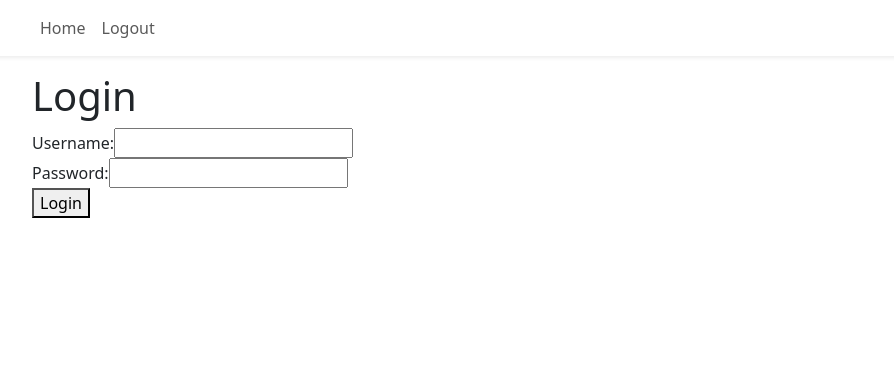
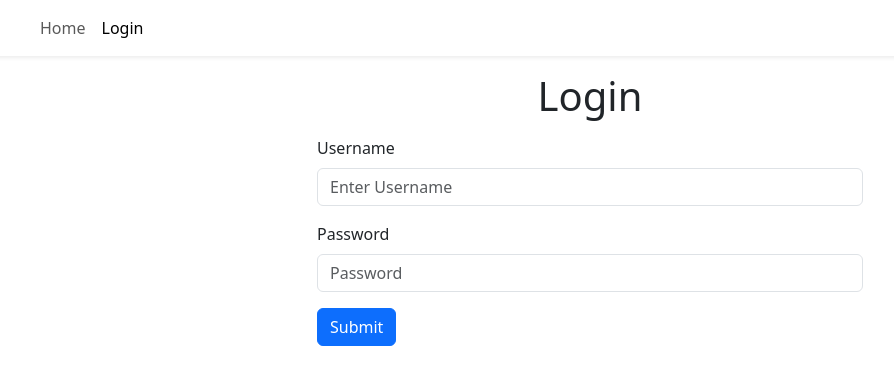
Before and after one commit to Excess-Food-Redistribution-Framework/EFRF, a React (Vite) app in the folder frontend-web/: page /login in a window 1280 px wide. Shown: the top 384 px of the page, without its empty margins (50-944 px from the left). Built offline with nearby package versions, Linux system fonts and the light colour scheme; no server answers.

Commit message:
Edit Login page and Auth provider

```diff
--- a/frontend-web/src/AuthProvider.tsx
+++ b/frontend-web/src/AuthProvider.tsx
@@ -11,7 +11,7 @@ import { isTokenExpired } from './utils/jwt';
 interface AuthContextProps {
   token: string | null;
   setToken: (token: string | null) => void;
-  isLogged: () => boolean;
+  isAuth: () => boolean;
 }
 
 const AuthContext = createContext<AuthContextProps>({} as AuthContextProps);
@@ -21,7 +21,7 @@ function AuthProvider({ children }: React.PropsWithChildren) {
     localStorage.getItem('token')
   );
 
-  const isLogged = () => {
+  const isAuth = () => {
     if (isTokenExpired(token)) {
       setToken(null);
     }
@@ -43,7 +43,7 @@ function AuthProvider({ children }: React.PropsWithChildren) {
     () => ({
       token,
       setToken,
-      isLogged,
+      isAuth,
     }),
     [token]
   );
--- a/frontend-web/src/components/Navbar.tsx
+++ b/frontend-web/src/components/Navbar.tsx
@@ -3,7 +3,7 @@ import { NavLink } from 'react-router-dom';
 import { useAuth } from '../AuthProvider';
 
 function Navbar() {
-  const { setToken, isLogged } = useAuth();
+  const { setToken, isAuth } = useAuth();
 
   const logout = () => {
     setToken('');
@@ -16,17 +16,21 @@ function Navbar() {
           <Nav.Link to="/" as={NavLink}>
             Home
           </Nav.Link>
-          {isLogged() ? (
+          {isAuth() ? (
+            <>
+              <Nav.Link to="/profile" as={NavLink}>
+                Profile
+              </Nav.Link>
+              <Nav.Link onClick={logout}>
+                Logout
+              </Nav.Link>
+            </>
+          ) : (
             <>
               <Nav.Link to="/login" as={NavLink}>
                 Login
               </Nav.Link>
-              <Nav.Link to="/profile" as={NavLink}>
-                Profile
-              </Nav.Link>
             </>
-          ) : (
-            <Nav.Link onClick={logout}>Logout</Nav.Link>
           )}
         </Nav>
       </Container>
--- a/frontend-web/src/pages/LoginPage.tsx
+++ b/frontend-web/src/pages/LoginPage.tsx
@@ -1,7 +1,7 @@
 import React, { useEffect } from 'react';
 import axios from 'axios';
 import { useNavigate } from 'react-router-dom';
-import { Container } from 'react-bootstrap';
+import {Button, Col, Container, Form, Row} from 'react-bootstrap';
 import { useAuth } from '../AuthProvider';
 
 interface ILoginRequest {
@@ -13,13 +13,13 @@ interface ILoginResponse {
   token: string;
 }
 
-function Login() {
+function LoginPage() {
   const navigate = useNavigate();
 
   const [username, setUsername] = React.useState('');
   const [password, setPassword] = React.useState('');
 
-  const { setToken, isLogged } = useAuth();
+  const { setToken, isAuth } = useAuth();
 
   const handleSubmit = async () => {
     try {
@@ -35,41 +35,46 @@ function Login() {
   };
 
   useEffect(() => {
-    if (isLogged()) {
+    if (isAuth()) {
       navigate('/');
     }
   });
 
   return (
     <Container>
-      <h1>Login</h1>
-      <div>
-        <div>
-          <label>Username:</label>
-          <input
+      <Row className="justify-content-center">
+        <Col lg="6">
+              <h1 className="mb-3 text-center">Login</h1>
+
+              <Form onSubmit={handleSubmit}>
+                <Form.Group controlId="formUsername" className="mb-3">
+                  <Form.Label>Username</Form.Label>
+                  <Form.Control
                     type="text"
+                    placeholder="Enter Username"
                     value={username}
                     onChange={(e) => setUsername(e.target.value)}
-            required
                   />
-        </div>
-        <div>
-          <label>Password:</label>
-          <input
+                </Form.Group>
+
+                <Form.Group controlId="formBasicPassword" className="mb-3">
+                  <Form.Label>Password</Form.Label>
+                  <Form.Control
                     type="password"
+                    placeholder="Password"
                     value={password}
                     onChange={(e) => setPassword(e.target.value)}
-            required
                   />
-        </div>
-        <div>
-          <button type="submit" onClick={handleSubmit}>
-            Login
-          </button>
-        </div>
-      </div>
+                </Form.Group>
+
+                <Button variant="primary" onClick={handleSubmit}>
+                  Submit
+                </Button>
+              </Form>
+        </Col>
+      </Row>
     </Container>
   );
 }
 
-export default Login;
+export default LoginPage;
--- a/frontend-web/src/pages/ProfilePage.tsx
+++ b/frontend-web/src/pages/ProfilePage.tsx
@@ -6,9 +6,8 @@ import { useAuth } from '../AuthProvider';
 function ProfilePage() {
   const [userData, setUserData] = React.useState(null);
 
-  const { isLogged } = useAuth();
+  const { isAuth } = useAuth();
 
-  useEffect(() => {
   const fetchUserData = async () => {
     try {
       const response = await axios.get('/api/Account');
@@ -18,15 +17,14 @@ function ProfilePage() {
     }
   };
 
-    if (isLogged()) {
-      fetchUserData();
-    }
-  });
+  useEffect(() => {
+    isAuth() && fetchUserData();
+  }, []);
 
   return (
     <Container>
       <h1>Profile</h1>
-      {isLogged() ? (
+      {isAuth() ? (
         <>
           {userData ? (
             <>
--- a/frontend-web/src/utils/jwt.ts
+++ b/frontend-web/src/utils/jwt.ts
@@ -8,7 +8,7 @@ function getTokenExpiration(jwtToken: string | null): number {
 
   const base64Url = jwtToken.split('.')[1] || '';
   const base64 = base64Url.replace('-', '+').replace('_', '/');
-  return JSON.parse(window.atob(base64) || '{}').exp || 0;
+  return JSON.parse(window.atob(base64) || '{}').exp * 1000 || 0;
 }
 
 /**
@@ -17,7 +17,7 @@ function getTokenExpiration(jwtToken: string | null): number {
  * @returns boolean True if the jwtToken is expired, false otherwise
  */
 function isTokenExpired(jwtToken: string | null) {
-  return getTokenExpiration(jwtToken) < Date.now() / 1000;
+  return getTokenExpiration(jwtToken) < Date.now();
 }
 
-export { isTokenExpired };
+export { getTokenExpiration, isTokenExpired };
```
Lines whose indentation alone changed are shown as unchanged.
